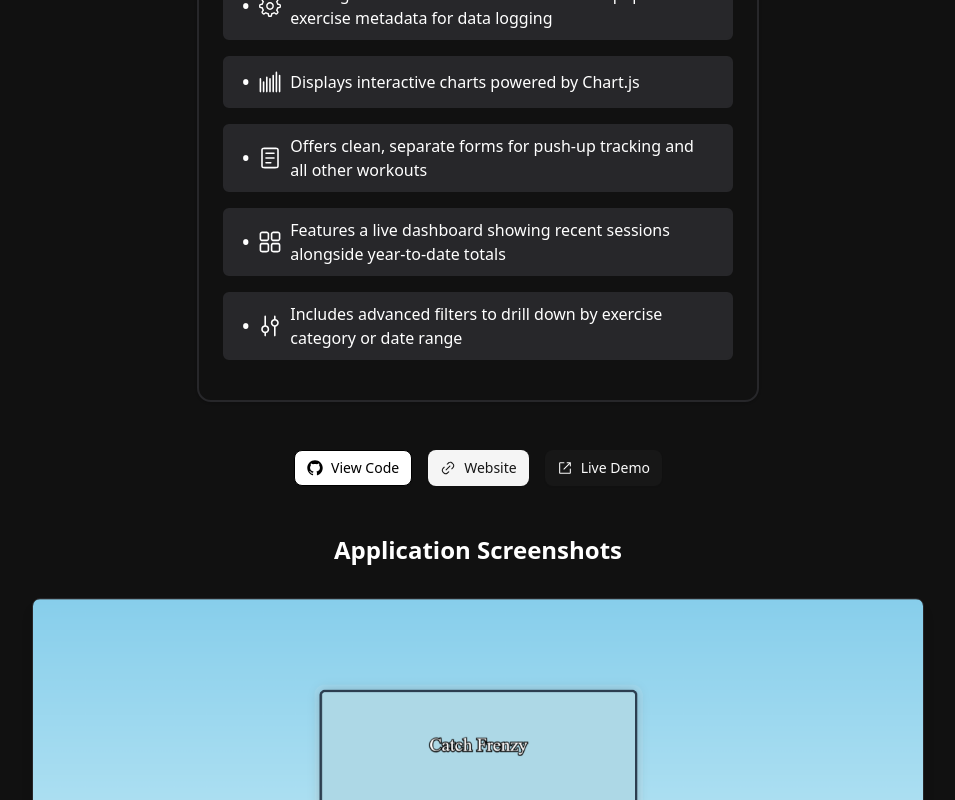
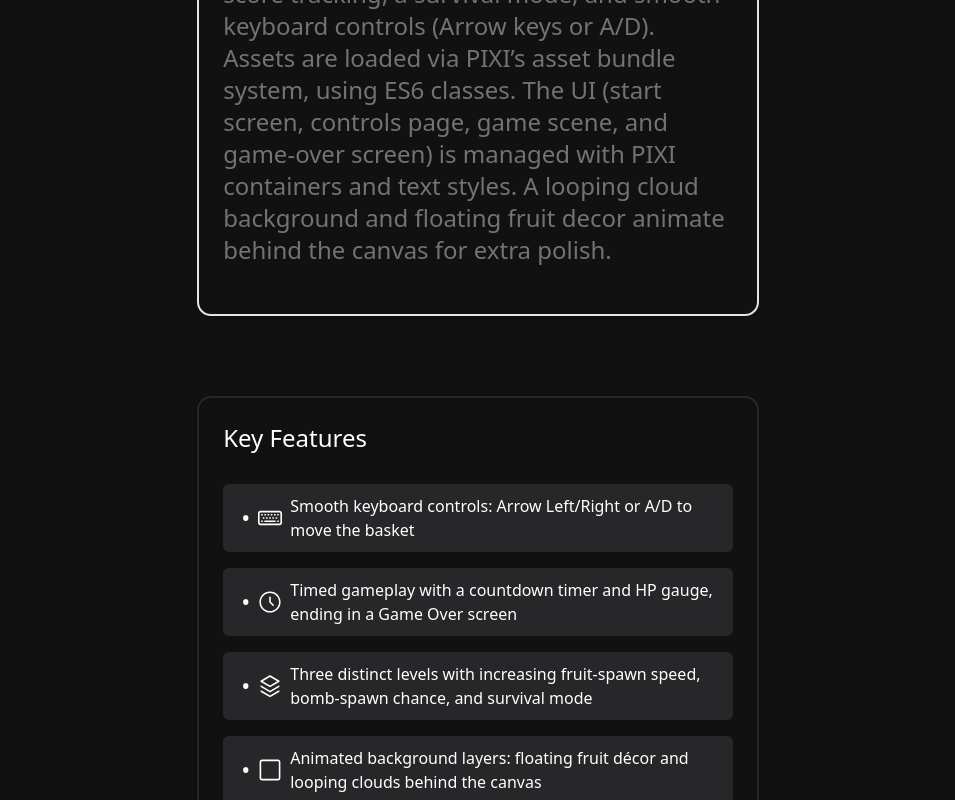
Before and after one commit to AazeemVS/Portfolio-Site, a React (Vite) app in the folder my-portfolio/: page /CatchFrenzyInfoPage in a window 1280 px wide. Shown: the part 800-1600 px from the top of the page, without its empty margins (162-1117 px from the left). Built offline with nearby package versions, Linux system fonts and the light colour scheme.

Commit message:
Added the crazy frenzy project description and key features

```diff
--- a/my-portfolio/src/pages/CatchFrenzyInfoPage.tsx
+++ b/my-portfolio/src/pages/CatchFrenzyInfoPage.tsx
@@ -9,48 +9,60 @@ import Level2Img from "@/../images/CF_Lvl2.png";
 import Level3Img from "@/../images/CF_Lvl3.png";
 import { ProjectPageLayout } from "@/components/ui/projects/projectPageLayout";
 import {
-  BarChartIcon,
-  DashboardIcon,
-  GearIcon,
-  MixerVerticalIcon,
-  ReaderIcon,
+  KeyboardIcon,
+  ClockIcon,
+  LayersIcon,
+  SpeakerLoudIcon,
 } from "@radix-ui/react-icons";
-{
-  /* add images and descriptive text here*/
-}
 
 const CatchFrenzyInfoPage: React.FC = () => {
   const projectData = {
-    title: "Catch Frenzy: An Intense 2D Browser Game",
-    description: "Add Catch Frenzy Project description...",
+    title: "Catch Frenzy: An Intense 2D Browser Game.",
+    description:
+      "Catch Frenzy is a browser-based arcade game built with HTML, CSS, vanilla JavaScript, and PIXI.js for rendering. Players control a basket man (the “character”) to catch falling fruits while avoiding bombs. The game features three escalating levels—each with faster spawn rates, shorter time limits, and higher bomb-spawn chances—plus HP and score tracking, a survival mode, and smooth keyboard controls (Arrow keys or A/D). Assets are loaded via PIXI’s asset bundle system, using ES6 classes. The UI (start screen, controls page, game scene, and game-over screen) is managed with PIXI containers and text styles. A looping cloud background and floating fruit decor animate behind the canvas for extra polish.",
     githubUrl: "https://github.com/your/project1",
     liveDemoUrl: "https://yourdemo.com", // Add live demo later
     websiteUrl: "https://official-website.com",
 
     features: [
       {
-        icon: <GearIcon width={24} height={24} />,
+        icon: <KeyboardIcon width={24} height={24} />,
         label:
-          "Leverages an external Exercise API to auto-populate exercise metadata for data logging",
+          "Smooth keyboard controls: Arrow Left/Right or A/D to move the basket",
       },
       {
-        icon: <BarChartIcon width={24} height={24} />,
-        label: "Displays interactive charts powered by Chart.js",
+        icon: <ClockIcon width={24} height={24} />,
+        label:
+          "Timed gameplay with a countdown timer and HP gauge, ending in a Game Over screen",
       },
       {
-        icon: <ReaderIcon width={24} height={24} />,
+        icon: <LayersIcon width={24} height={24} />,
         label:
-          "Offers clean, separate forms for push-up tracking and all other workouts",
+          "Three distinct levels with increasing fruit-spawn speed, bomb-spawn chance, and survival mode",
       },
       {
-        icon: <DashboardIcon width={24} height={24} />,
+        icon: (
+          <svg
+            width="24"
+            height="24"
+            viewBox="0 0 15 15"
+            fill="none"
+            xmlns="http://www.w3.org/2000/svg"
+          >
+            <path
+              d="M12.5 2H2.5C2.22386 2 2 2.22386 2 2.5V12.5C2 12.7761 2.22386 13 2.5 13H12.5C12.7761 13 13 12.7761 13 12.5V2.5C13 2.22386 12.7761 2 12.5 2ZM2.5 1C1.67157 1 1 1.67157 1 2.5V12.5C1 13.3284 1.67157 14 2.5 14H12.5C13.3284 14 14 13.3284 14 12.5V2.5C14 1.67157 13.3284 1 12.5 1H2.5Z"
+              fill="currentColor"
+              fill-rule="evenodd"
+              clip-rule="evenodd"
+            ></path>
+          </svg>
+        ),
         label:
-          "Features a live dashboard showing recent sessions alongside year-to-date totals",
+          "Animated background layers: floating fruit décor and looping clouds behind the canvas",
       },
       {
-        icon: <MixerVerticalIcon width={24} height={24} />,
-        label:
-          "Includes advanced filters to drill down by exercise category or date range",
+        icon: <SpeakerLoudIcon width={24} height={24} />,
+        label: "Audio integration for background music",
       },
     ],
     slides: [
--- a/my-portfolio/src/pages/EduBridgeInfoPage.tsx
+++ b/my-portfolio/src/pages/EduBridgeInfoPage.tsx
@@ -11,7 +11,6 @@ import {
   PersonIcon,
   BackpackIcon,
   HomeIcon,
-  ReaderIcon,
   MagnifyingGlassIcon,
   ArchiveIcon,
 } from "@radix-ui/react-icons";
```
